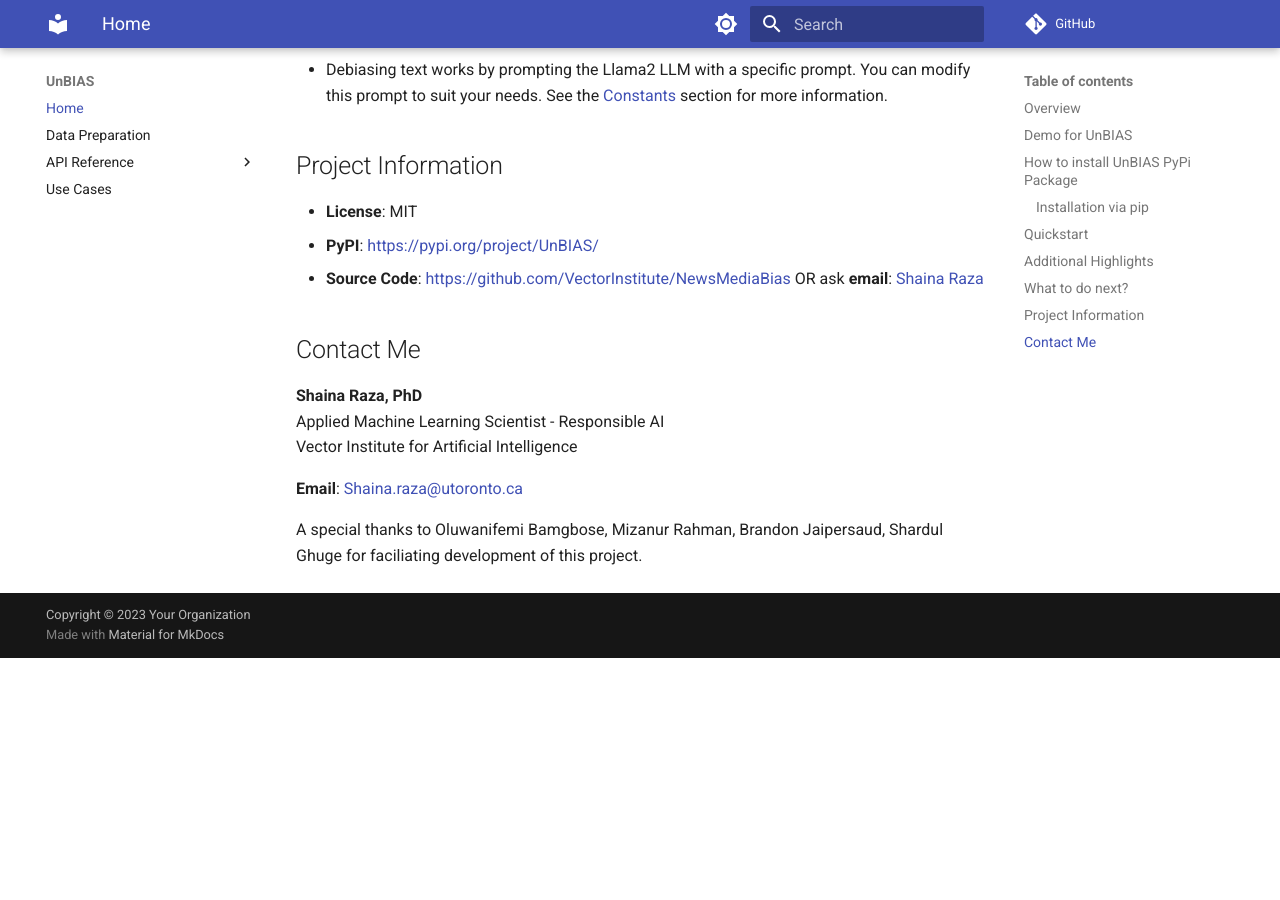
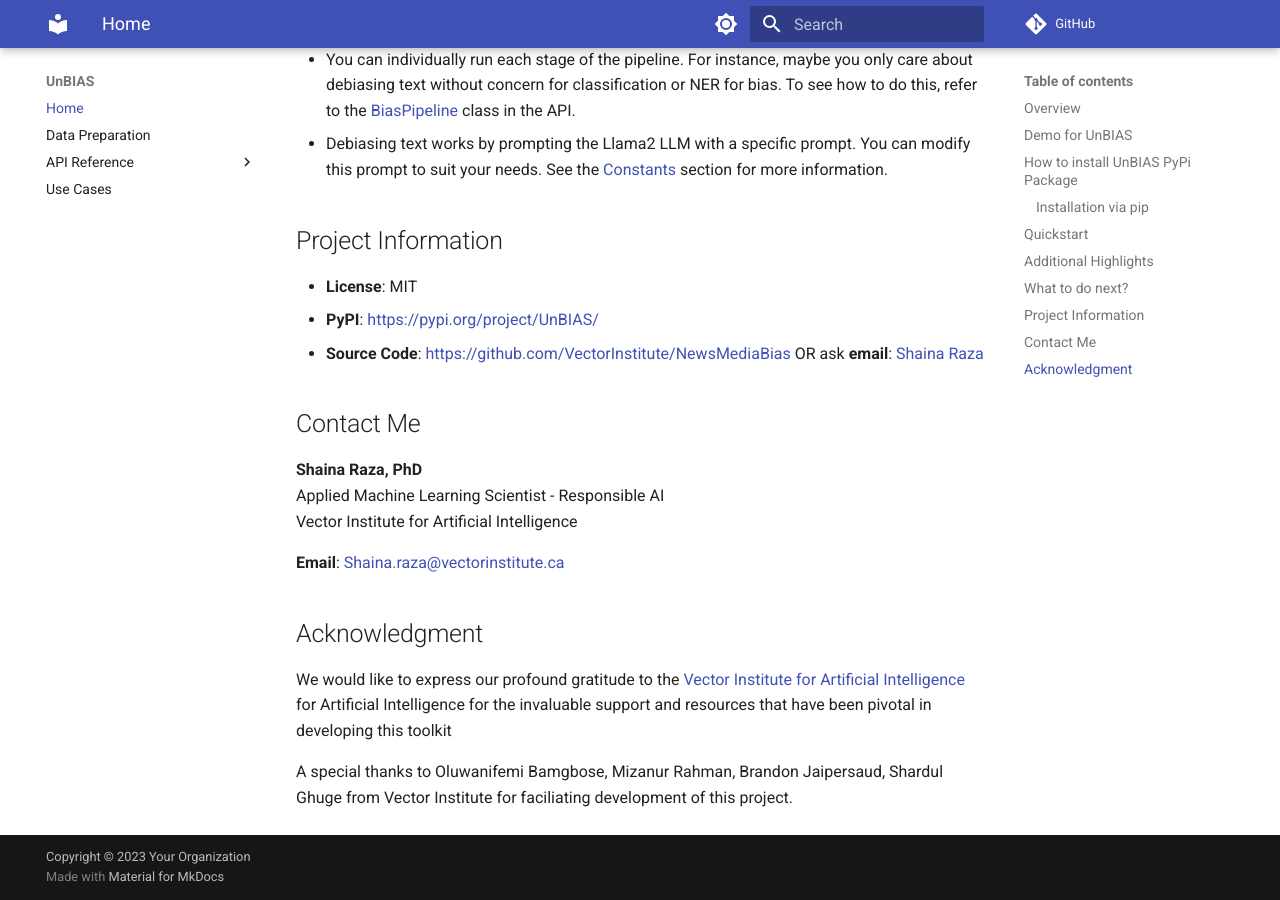
Before and after one commit to brandonjaipersaud/Unbias_mkdocs, an MkDocs documentation site: the page built from docs/index.md, in a window 1280 px wide and 900 px high, scrolled down 2756 px. Built offline with MkDocs 1.6.1 and Material for MkDocs 9.7.7, drawn with Linux system fonts in a browser that asks for light colours; comment, search, counter and statistics services are not loaded; before the commit the page ends 3414 px from its top, so only the background shows below that.

```diff
--- a/docs/index.md
+++ b/docs/index.md
@@ -1,3 +1,22 @@
+<div style="display: flex; justify-content: space-between; align-items: center; width: 100%;">
+    <!-- Left side container for navigation or empty if you want the logo centered -->
+    <div style="flex-grow: 1;">
+        <!-- Left-side links go here -->
+    </div>
+
+    <!-- Center container for logo -->
+    <div style="flex-grow: 0;">
+        <img src="./images/logo.PNG" alt="Vector Institute Logo" style="width: 120px; height: auto;"/>
+    </div>
+
+    <!-- Right side container for navigation -->
+    <div style="flex-grow: 1; display: flex; justify-content: flex-end;">
+        <!-- Right-side links go here -->
+    </div>
+</div>
+
+
+
 # Welcome to UnBIAS
 
 <!-- [![GitHub stars](https://img.shields.io/github/stars/yourusername/your-library-name.svg?style=flat-square)](https://github.com/VectorInstitute/NewsMediaBias)
@@ -106,7 +125,7 @@
 
 - **License**: MIT
 - **PyPI**: [https://pypi.org/project/UnBIAS/](https://pypi.org/project/UnBIAS/)
-- **Source Code**: [https://github.com/VectorInstitute/NewsMediaBias](https://github.com/VectorInstitute/NewsMediaBias) OR ask **email**: [Shaina Raza](mailto:Shaina.raza@utoronto.ca)
+- **Source Code**: [https://github.com/VectorInstitute/NewsMediaBias](https://github.com/VectorInstitute/NewsMediaBias) OR ask **email**: [Shaina Raza](mailto:Shaina.raza@vectorinstitute.ca)
 
 
 
@@ -118,11 +137,15 @@
 Applied Machine Learning Scientist - Responsible AI
 Vector Institute for Artificial Intelligence
 
-**Email**: [Shaina.raza@utoronto.ca](mailto:Shaina.raza@utoronto.ca)
+**Email**: [Shaina.raza@vectorinstitute.ca](mailto:shaina.raza@vectorinstitute.ca)
+
+## Acknowledgment
+
+We would like to express our profound gratitude to the [Vector Institute for Artificial Intelligence](https://www.vectorinstitute.ai/)
+ for Artificial Intelligence for the invaluable support and resources that have been pivotal in developing this toolkit
 
 
-
-A special thanks to Oluwanifemi Bamgbose, Mizanur Rahman, Brandon Jaipersaud, Shardul Ghuge for faciliating development of this project.
+A special thanks to Oluwanifemi Bamgbose, Mizanur Rahman, Brandon Jaipersaud, Shardul Ghuge from Vector Institute for faciliating development of this project.
 
 
 <!-- ## Table of Contents
```
Also changed, not shown: docs/images/logo.png (added).
